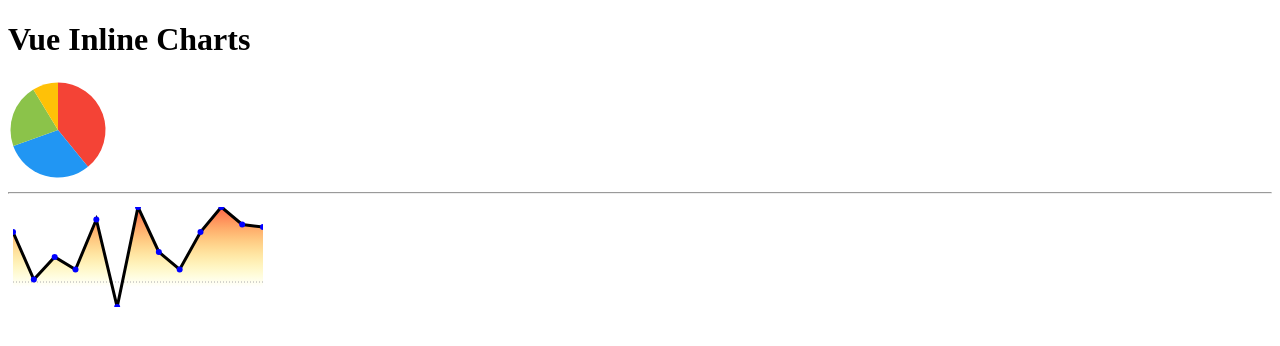
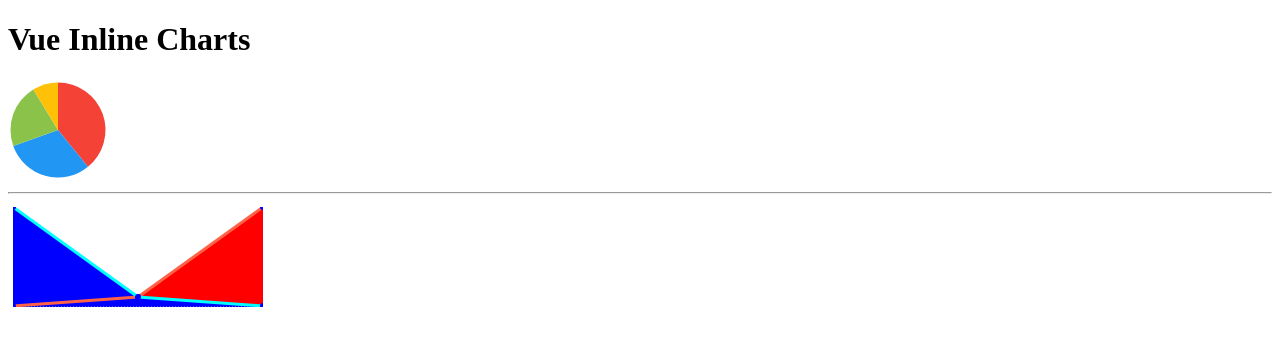
Before and after one commit to Menighin/vue-in-charts, a Vue app: page / in a window 1280 px wide. Shown: the top 346 px of the page. Built offline with nearby package versions, Linux system fonts and the light colour scheme.

Commit message:
Making multiple lines

```diff
--- a/src/App.vue
+++ b/src/App.vue
@@ -9,7 +9,16 @@
         <hr>
 
         <inline-line-chart
-            :data="[20, 1, 10, 5, 25, -10, 30, 12, 5, 20, 30, 23, 22]"
+            :lines="[{
+                fillColor: 'red',
+                strokeColor: 'tomato',
+                data: [1, 10, 100]
+            },
+            {
+                fillColor: 'blue',
+                strokeColor: 'cyan',
+                data: [100, 10, 1]
+            }]"
             />
 
     </div>
@@ -41,4 +50,7 @@
 
 <style>
 
+    body {
+    }
+
 </style>
--- a/src/components/InlineLineChart.vue
+++ b/src/components/InlineLineChart.vue
@@ -7,22 +7,35 @@
             :height="height"
             :style="`padding-top: ${paddingTop}; padding-right: ${paddingRight}; padding-bottom: ${paddingBottom}; padding-left: ${paddingLeft};`">
 
-            <defs>
-                <linearGradient id="grad2" x1="0%" y1="0%" x2="0%" y2="100%">
-                    <stop offset="0%" style="stop-color:tomato;stop-opacity:1" />
-                    <stop offset="80%" style="stop-color:rgb(255,255,0);stop-opacity:0" />
-                </linearGradient>
-            </defs>
-
-
-            <polygon :points="pointsPolygon" fill="url(#grad2)"/>
+            <g>
+                <polygon
+                    v-for="(l, i) in linesComp"
+                    :key="`line-fill-${i}`"
+                    :points="l.fillPoints"
+                    :fill="l.fillColor"
+                    class="line-fill" />
+        </g>
 
             <polyline :points="`0,${zeroHeight} ${width},${zeroHeight}`" stroke="#aaa" stroke-width="1" fill="none" stroke-dasharray="1, 2" />
 
-            <polyline :points="points" stroke="black" stroke-width="3" fill="none" />
+            <g v-for="(l, i) in linesComp" :key="`line-stroke-${i}`" >
+                <polyline
+                    :points="l.points"
+                    :stroke="l.strokeColor"
+                    stroke-width="3"
+                    fill="none"
+                    class="line-stroke" />
 
-            <g>
-                <circle v-for="(p, i) in points" :key="`point-${i}`" :cx="p[0]" :cy="p[1]" r="3" fill="blue" class="line-chart-point" />
+                <g>
+                    <circle
+                        v-for="(p, j) in l.points"
+                        :key="`point-${i}-${j}`"
+                        :cx="p[0]"
+                        :cy="p[1]"
+                        r="3"
+                        fill="blue"
+                        class="line-point" />
+                </g>
             </g>
 
         </svg>
@@ -35,7 +48,8 @@
         props: {
             width:         { type: String, default: '250'  },
             height:        { type: String, default: '100'  },
-            data:          { type: Array,  required: true  },
+            data:          { type: Array,  required: false },
+            lines:         { type: Array,  required: true  },
             minY:          { type: Number, default:  null  },
             maxY:          { type: Number, defaukt:  null  },
             paddingTop:    { type: String, default:  '5px' },
@@ -49,6 +63,42 @@
             }
         },
         computed: {
+            linesComp() {
+                const h = parseInt(this.height);
+                const w = parseInt(this.width);
+                let self = this;
+
+                let lines = [];
+
+                this.lines.forEach(l => {
+
+                    const xStep = w / (l.data.length - 1);
+
+                    let minValue = self.minY || l.data.reduce((min, val) => val < min ? val : min, l.data[0]);
+                    let maxValue = self.maxY || l.data.reduce((max, val) => val > max ? val : max, l.data[0]);
+
+                    let yFactor = h / (maxValue - Math.min(0, minValue));
+
+                    // Calculating Y positions
+                    l.points = [];
+                    let xValue = 0;
+                    l.data.forEach(d => {
+                        let yValue = h - ((d - Math.min(0, minValue)) * yFactor);
+                        l.points.push([xValue, yValue]);
+                        xValue += xStep;
+                    });
+
+                    l.fillPoints = [0, parseInt(self.height)].concat(l.points).concat([parseInt(self.width), parseInt(self.height)]);
+
+                    // Calculating the height of the zero line
+                    // this.zeroHeight = h - ((0 - Math.min(0, minValue)) * yFactor);
+
+                    lines.push(l);
+
+                });
+
+                return lines;
+            },
             points() {
                 const h = parseInt(this.height);
                 const w = parseInt(this.width);
@@ -88,7 +138,7 @@
     .inline-line-wrapper {
         .root {
 
-            .line-chart-point {
+            .line-point {
                 cursor: pointer;
                 transition: all .3s;
 
```
